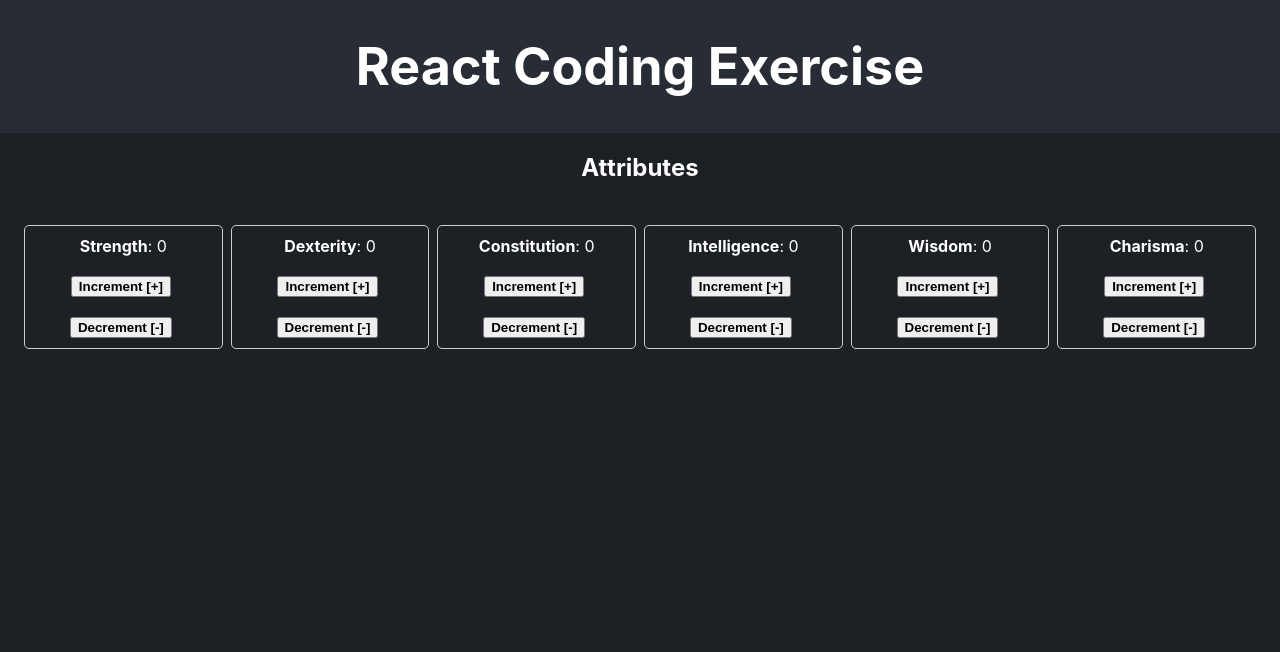
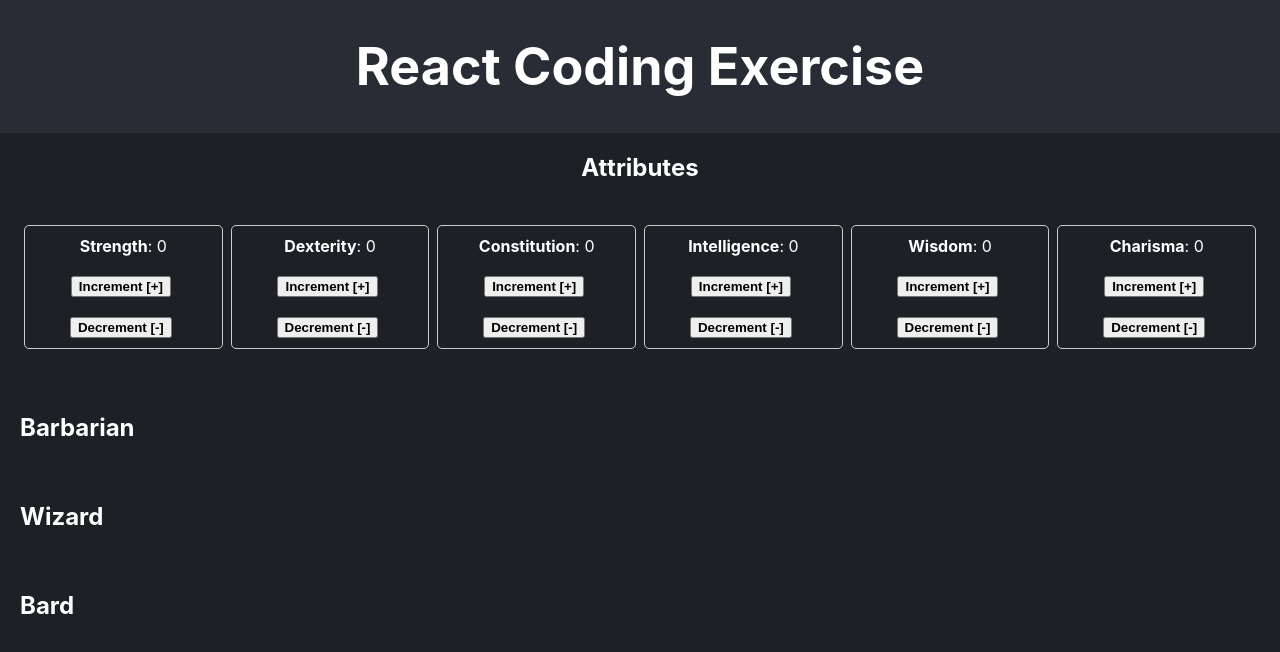
Before and after one commit to yardi2019/recruiting-webapp-character, a React (Create React App) app: page / in a window 1280 px wide. Shown: the top 652 px of the page. Built offline with nearby package versions, Linux system fonts and the light colour scheme.

Commit message:
created class list

```diff
--- a/src/App.tsx
+++ b/src/App.tsx
@@ -21,8 +21,8 @@ const createInitialAttributes = (): Record<string, number> => {
 
 const App: React.FC = () => {
   const [attribute, setAttribute] = useState<Record<string, number>>(createInitialAttributes);
-  // const [classes, setClasses] = useState<Record<Class, Attributes>>(CLASS_LIST)
-  // const [selectedClass, setSelectedClass] = useState<string | null>(null);
+  const [classes, setClasses] = useState<Record<Class, Attributes>>(CLASS_LIST)
+  const [selectedClass, setSelectedClass] = useState<string | null>(null);
   // const [skills, setSKills] = useState<any>(SKILL_LIST)
 
   const incrementValue = (key: string) => {
@@ -40,16 +40,16 @@ const App: React.FC = () => {
   };
 
   //Class selection
-  // const handleClassClick = (className: string) => {
-  //   setSelectedClass((prev) => (prev === className ? null : className));
-  // };
+  const handleClassClick = (className: string) => {
+    setSelectedClass((prev) => (prev === className ? null : className));
+  };
 
   //Check for matching class attributes
-  // const isMatchingClass = (classAttributes: Attributes): boolean => {
-  //   return Object.entries(classAttributes).every(
-  //     ([key, value]) => attribute[key as keyof Attributes] >= value
-  //   );
-  // };
+  const isMatchingClass = (classAttributes: Attributes): boolean => {
+    return Object.entries(classAttributes).every(
+      ([key, value]) => attribute[key as keyof Attributes] >= value
+    );
+  };
 
   return (
     <div className="App">
@@ -63,13 +63,13 @@ const App: React.FC = () => {
             incrementValue={incrementValue}
             decrementValue={decrementValue}
           />
-          {/* <Classes
+          <Classes
             classes = { classes }
             selectedClass = { selectedClass }
             handleClassClick = {handleClassClick}
             isMatchingClass = {isMatchingClass}
           />
-          <SkillsList skillsList={skills}          /> */}
+          {/* <SkillsList skillsList={skills}          /> */}
         </div>
       </section>
     </div>
--- /dev/null
+++ b/src/components/Classes.tsx
@@ -0,0 +1,39 @@
+import React from 'react'
+import { CLASS_LIST } from '../consts'
+import { Attributes, Class } from '../types';
+
+interface ClassProps {
+    classes: Record<Class, Attributes>;
+    selectedClass: string | null
+    handleClassClick: (className: string) => void
+    isMatchingClass: (classAttributes: Attributes) => boolean
+
+  }
+const Classes: React.FC<ClassProps> = ({ classes, selectedClass, handleClassClick, isMatchingClass }) => {
+    console.log("Classes", classes)
+  return (
+    <div>
+      {Object.keys(classes).map((className) => (
+        <div key={className} style={{ marginBottom: '10px' }}>
+          <h2
+            style={{ cursor: 'pointer', color: isMatchingClass(classes[className] as Attributes) ? 'red' : 'white', display: 'flex', justifyContent: 'flex-start', padding: '20px' }}
+            onClick={() => handleClassClick(className)}
+          >
+            {className}
+          </h2>
+          {selectedClass === className && (
+            <ul>
+              {Object.entries(classes[className] as Attributes).map(([key, value]) => (
+                <li key={key}>
+                  {key}: {value}
+                </li>
+              ))}
+            </ul>
+          )}
+        </div>
+      ))}
+    </div>
+  )
+}
+
+export default Classes
```
